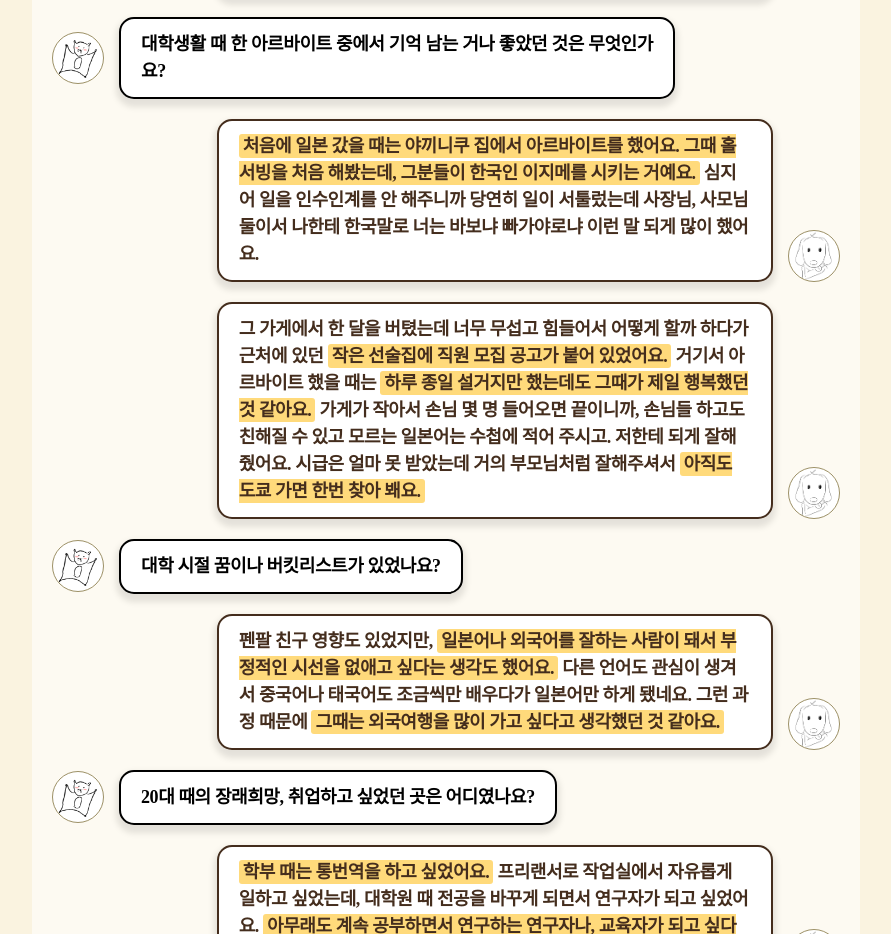
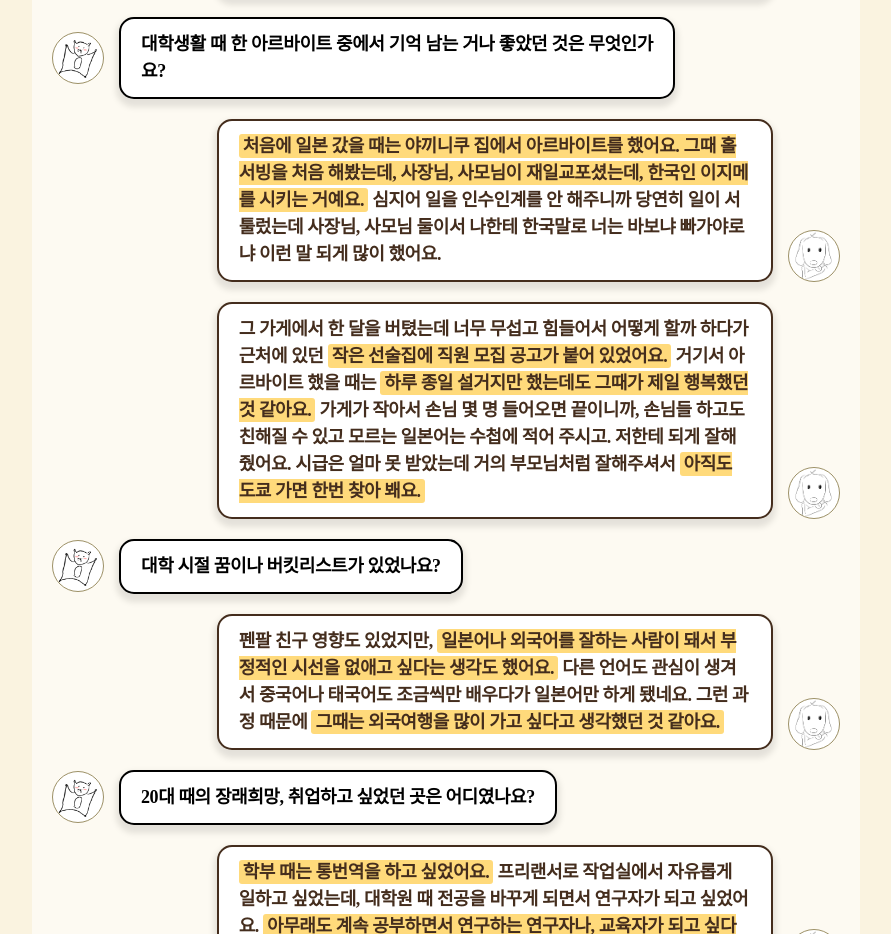
Before and after one commit to panda2528/interview, a plain HTML site: page growth.html in a window 1280 px wide. Shown: the part 1205-2139 px from the top of the page, without its empty margins (58-949 px from the left). Drawn offline with Linux system fonts and the light colour scheme; a web font is replaced by a local one.

Commit message:
Update growth.html

```diff
--- a/growth.html
+++ b/growth.html
@@ -102,7 +102,7 @@
             </div>
             <div class="qa-box answer">
                 <div class="speech-bubble">
-                    <span class="highlight">처음에 일본 갔을 때는 야끼니쿠 집에서 아르바이트를 했어요. 그때 홀서빙을 처음 해봤는데, 그분들이 한국인 이지메를 시키는 거예요.</span>
+                    <span class="highlight">처음에 일본 갔을 때는 야끼니쿠 집에서 아르바이트를 했어요. 그때 홀서빙을 처음 해봤는데, 사장님, 사모님이 재일교포셨는데, 한국인 이지메를 시키는 거예요.</span>
                     심지어 일을 인수인계를 안 해주니까 당연히 일이 서툴렀는데 사장님, 사모님 둘이서 나한테 한국말로 너는 바보냐 빠가야로냐 이런 말 되게 많이 했어요.
 
                 </div>
```
